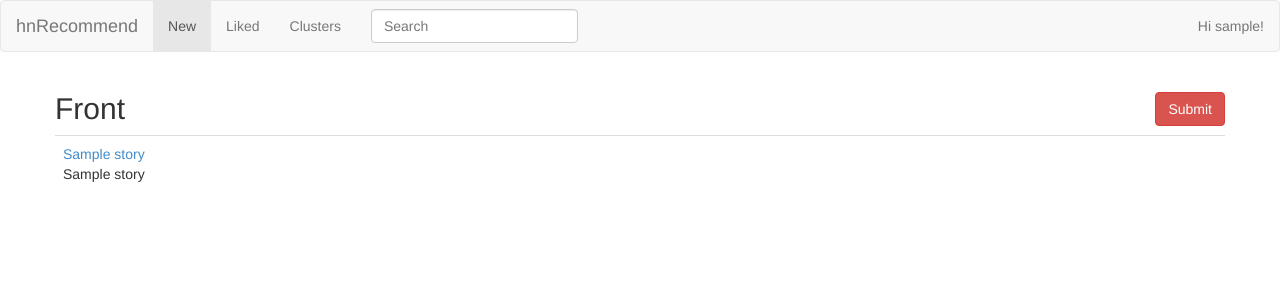
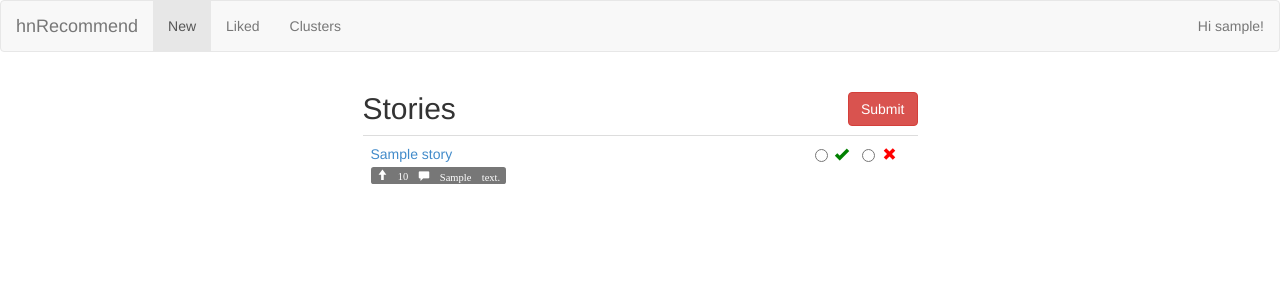
Before and after one commit to lekhakpadmanabh/techRecommend, a Flask app: page /liked in a window 1280 px wide. Shown: the top 300 px of the page. Run offline with Flask 2, Linux system fonts and the light colour scheme; the visitor is signed in with stand-in values (Sample User, id 1); a database or web service that is not in the repository returns one stand-in record (values such as "Sample title"); parts of the project's set-up code (start-up, migrations or seed data) failed here and were passed over; some libraries are stand-ins or nearby versions.

Commit message:
template fixes

```diff
--- a/templates/liked.html
+++ b/templates/liked.html
@@ -30,13 +30,10 @@
   </div>
   <div class="navbar-collapse collapse navbar-responsive-collapse">
     <ul class="nav navbar-nav">
-      <li class="active"><a href="#">New</a></li>
-      <li><a href="#">Liked</a></li>
-      <li><a href="#">Clusters</a></li>
+      <li class="active"><a href="{{url_for('index')}}">New</a></li>
+      <li><a href="{{url_for('liked')}}">Liked</a></li>
+      <li><a href="{{url_for('cluster')}}">Clusters</a></li>
     </ul>
-    <form class="navbar-form navbar-left">
-      <input class="form-control col-lg-8" placeholder="Search" type="text">
-    </form>
     <ul class="nav navbar-nav navbar-right">
       <li><a href="#">
       {%if session['logged_in'] %}
@@ -72,24 +69,40 @@
 {% endwith %}
 
 <div class="row">
-
-        <h2> Front
+    <div class="col-md-6 col-md-offset-3">
+        <h2> Stories
         <button id="submit-front" class="btn btn-danger pull-right">Submit </button>
         </h2>
         <table class="table table-hover">
     {% for item in stories %}
         <tr id="story-{{item['_id']}}" class="{{ item['label'] }}">
-            <td>
+            <td style="width:80%">
             <a href="{{item['url']}}">{{ item['title'] }}</a>
             <br>
-            {{item}}
+            <a href="https://news.ycombinator.com/item?id={{item['id']}}">
+            <span class="label label-default label-xs">
+            <span class="glyphicon glyphicon-arrow-up">
+            {{item['votes']}}
+            <span class="glyphicon glyphicon-comment">
+            {{item['comments']}} </span></a>
             </td>
-
+            <td>
+                <label class="radio-inline text-center">
+                  <input type="radio" name="front-radio-{{item['_id']}}"  value="y">
+                  <span class="glyphicon glyphicon-ok" style="color:green"></span>
+                </label>
+                <label class="radio-inline text-center">
+                  <input type="radio" name="front-radio-{{item['_id']}}"  value="n">
+                  <span class="glyphicon glyphicon-remove" style="color:red"></span>
+                </label>
+            </td>
         </tr>
     {% endfor %}
         </table>
+    </div> <!-- col-md-6 -->
+</div><!-- row -->
 
-</div><!-- row -->
+
 
 </div>
 
```
